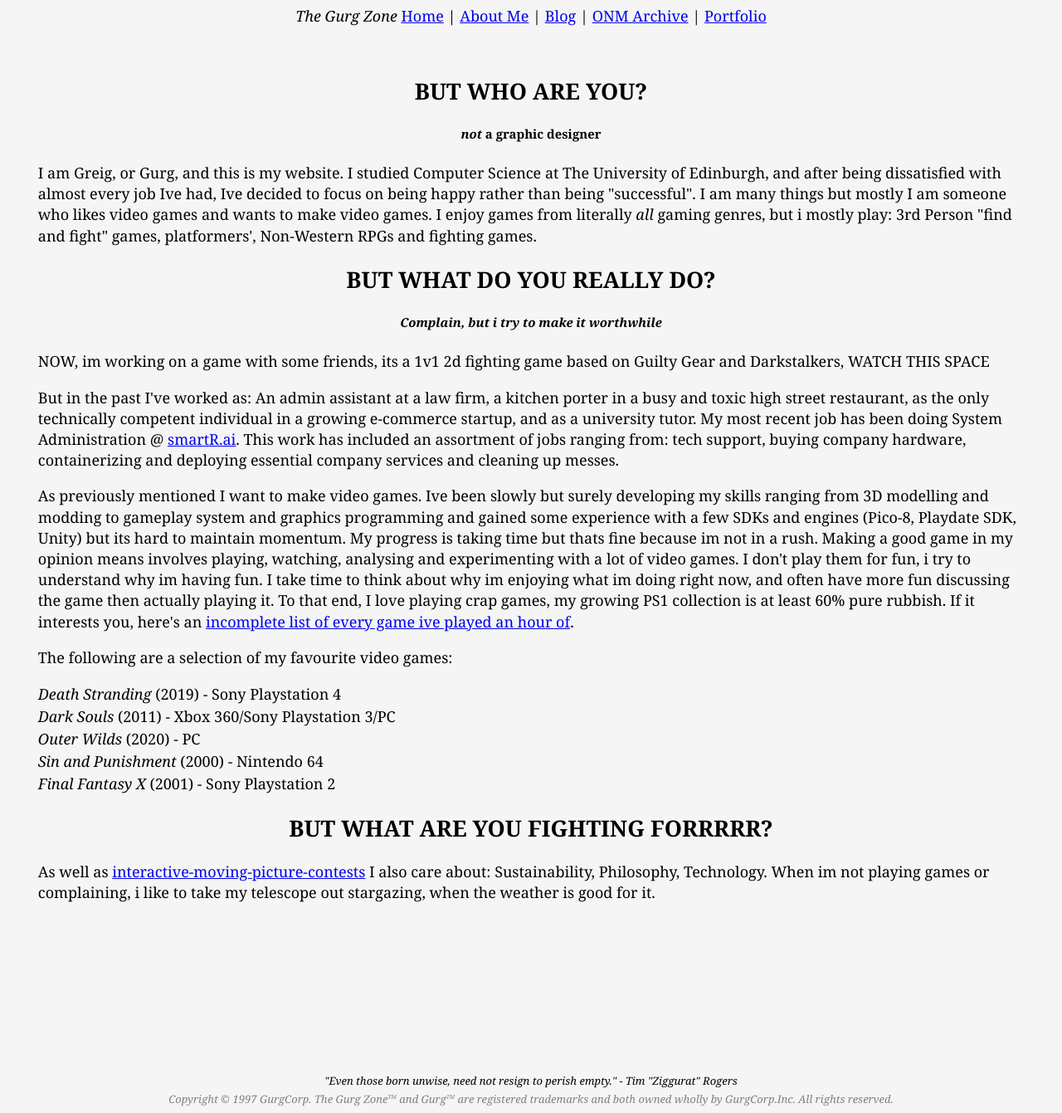
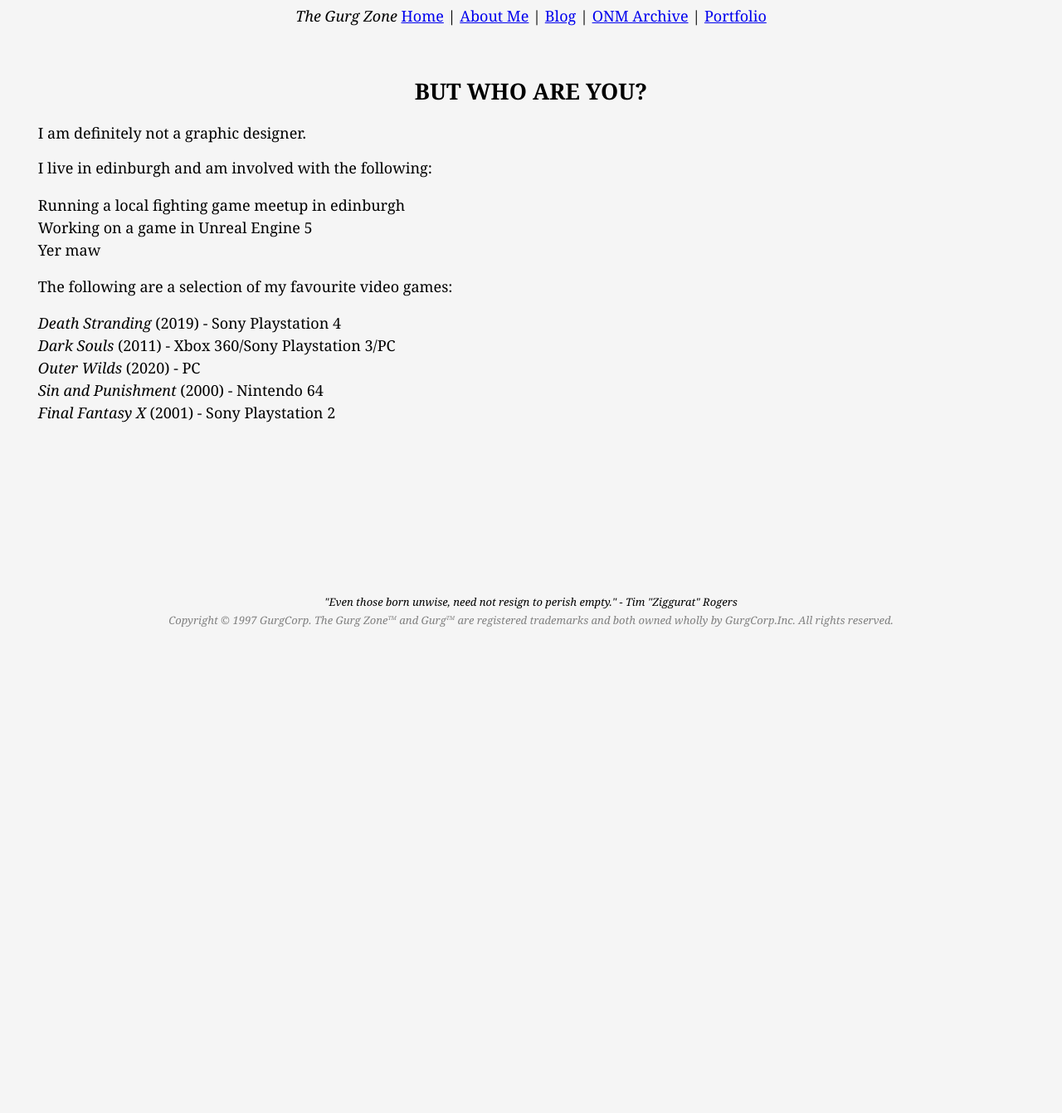
Before and after one commit to GreigHuth/greighuth.github.io, a Jekyll site: the page built from about.html, in a window 1280 px wide. Shown: the whole page at 83% size. Built offline with Jekyll 4.4.1, drawn with Linux system fonts in a browser that asks for light colours; after the commit the page ends 900 px from its top, so only the background shows below that.

Commit message:
Update about.html

```diff
--- a/about.html
+++ b/about.html
@@ -4,44 +4,19 @@ layout: default
 
 
 <h2 style="text-align: center;"> BUT WHO ARE YOU?</h2>
-<h5 style="text-align: center;"><i>not</i> a graphic designer</h5>
 
-<p style="clear:left;">
-I am Greig, or Gurg, and this is my website.
-I studied Computer Science at The University of Edinburgh, and after being dissatisfied with almost every job Ive had, Ive decided to focus on being happy rather than being
-"successful". I am many things but mostly I am someone who likes video games and wants to make video games.
-
-I enjoy games from literally <i>all</i> gaming genres, but i mostly play: 3rd Person "find and fight" games, platformers', Non-Western RPGs and fighting games.
-</p>
-
-
-<h2 style="text-align: center;"> BUT WHAT DO YOU REALLY DO?</h2>
-<h5 style="text-align: center;"><i>Complain, but i try to make it worthwhile</i> </h5>
-<p>
-    NOW, im working on a game with some friends, its a 1v1 2d fighting game based on Guilty Gear and Darkstalkers, WATCH THIS SPACE
-</p>
+I am definitely not a graphic designer.
 
 
 <p>
-But in the past I've worked as:
+I live in edinburgh and am involved with the following:
+<ul class="no-bullets">
+    <li> Running a local fighting game meetup in edinburgh </li>
+    <li> Working on a game in Unreal Engine 5 </li>
+    <li> Yer maw </li>
+</ul>
 
-
-An admin assistant at a law firm,
-a kitchen porter in a busy and toxic high street restaurant,
-as the only technically competent individual in a growing e-commerce startup,
-and as a university tutor. My most recent job has been doing System Administration @ <a href="https://smartr.ai"> smartR.ai</a>.
-This work has included an assortment of jobs ranging from: tech support, buying company hardware, containerizing and deploying essential company services and cleaning up messes.
 </p>
-
-<p>
-As previously mentioned I want to make video games.
-Ive been slowly but surely developing my skills ranging from 3D modelling and modding to gameplay system and graphics programming
-and gained some experience with a few SDKs and engines (Pico-8, Playdate SDK, Unity) but its hard to maintain momentum. My progress is taking time but thats
-    fine because im not in a rush.
-Making a good game in my opinion means involves playing, watching, analysing and experimenting with a lot of video games. I don't play them for fun, i try to understand why im having fun.
-I take time to think about why im enjoying what im doing right now, and often have more fun discussing the game then actually playing it.
-To that end, I love playing crap games, my growing PS1 collection is at least 60% pure rubbish.
-If it interests you, here's an  <a href="/everygameiveplayed.txt"> incomplete list of every game ive played an hour of</a>.
 
 
 <p>
@@ -55,15 +30,3 @@ If it interests you, here's an  <a href="/everygameiveplayed.txt"> incomplete li
 
     </ul>
 </p>
-
-
-<h2 style="text-align: center;"> BUT WHAT ARE YOU FIGHTING FORRRRR?</h2>
-<p>
-As well as <a href="https://www.youtube.com/watch?v=779coR-XPTw">interactive-moving-picture-contests</a> I also care about:
-Sustainability,
-Philosophy,
-Technology.
-
-When im not playing games or complaining, i like to take my telescope out stargazing, when the weather is good for it.
-
-</p>
```
